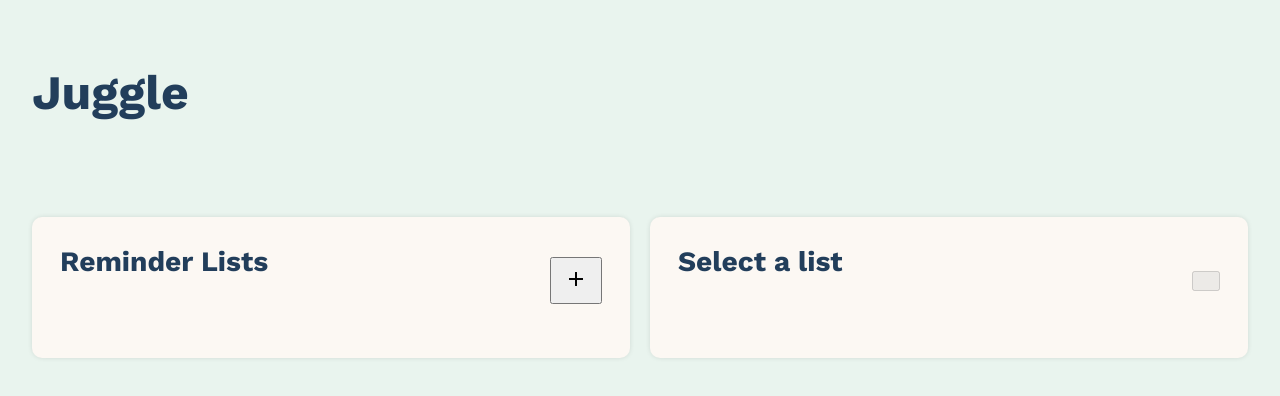
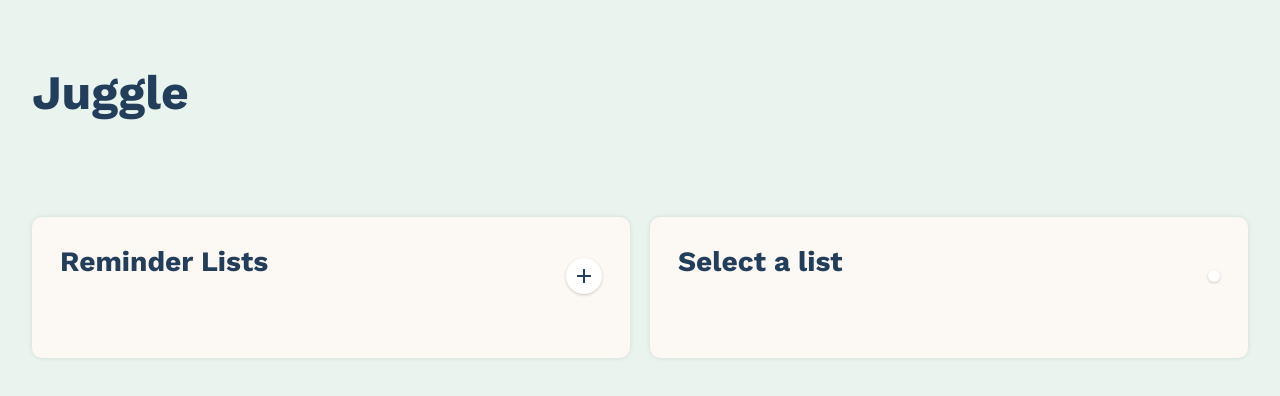
Before and after one commit to c-peko/to-do_list, a plain HTML site: page index.html in a window 1280 px wide. Drawn offline with nearby package versions, Linux system fonts and the light colour scheme.

Commit message:
Update style.css

```diff
--- a/style.css
+++ b/style.css
@@ -86,12 +86,28 @@
   flex-grow: 1;
 }
 
-button {
-  margin-top: 10px;
-  padding: 8px 12px;
+.icon-btn {
+  background-color: #fff;
+  border: none;
   cursor: pointer;
-  font-size: 14px;
+  padding: 6px;
+  border-radius: 50%;
+  box-shadow: 0 1px 3px rgba(0,0,0,0.2);
+  display: flex;
+  align-items: center;
+  justify-content: center;
+  transition: background 0.2s ease;
 }
+
+.icon-btn:hover {
+  background-color: #f0f0f0;
+}
+
+.icon-btn .material-icons {
+  font-size: 24px;
+  color: #223e5b;
+}
+
 
 .task-actions,
 .list-actions {
```
